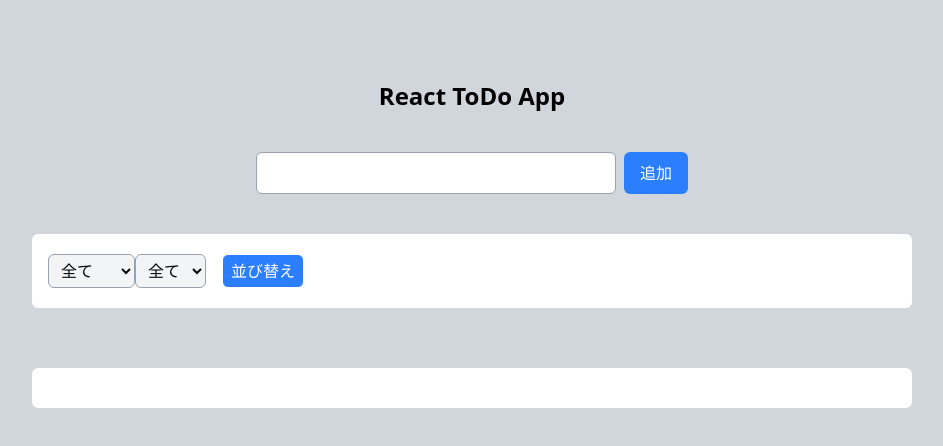
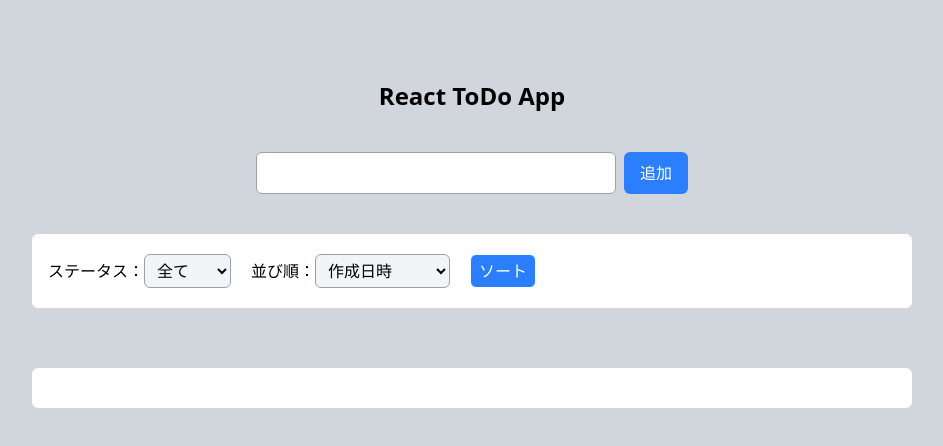
Before and after one commit to ttcaf/react-todo-app, a React (Vite) app: page / in a window 1280 px wide. Shown: the top 446 px of the page, without its empty margins (168-1111 px from the left). Built offline with nearby package versions, Linux system fonts and the light colour scheme.

Commit message:
並び替え実装

```diff
--- a/src/app/App.tsx
+++ b/src/app/App.tsx
@@ -9,15 +9,12 @@ type Todo = {
   priority: string;
 }
 
-type Filter = "all" | "completed" | "incompleted";
-
 const TODO_KEY = 'todos';
 
 function App() {
   // タスクを格納する配列
   const [todos, setTodos] = useState<Todo[]>([]);
-  const [filter, setFilter] = useState<Filter>("all");
-  const [priority, setPriority] = useState<string>("medium");
+  const [filter, setFilter] = useState<string>("all");
 
   function init() {
     const todoStorage = localStorage.getItem(TODO_KEY);
@@ -40,7 +37,6 @@ function App() {
     saveTodos(newTodos);
   }
 
-  // eだけだとany型になるのでReact.EventCallbackで型を指定
   function handleAddTask(e: React.FormEvent<HTMLFormElement>) {
     e.preventDefault();
 
@@ -49,8 +45,7 @@ function App() {
       return;
     }
 
-    // タイムスタンプをミリ秒に変換しIDにする　→　コメントDate型はmsでないとうけつけないという理由にする
-    // やってる理由を記述する
+    // コメントDate型はmsでないとうけつけないという理由にする
     const timestamp = new Date(e.timeStamp * 1000).getTime();
     console.log(timestamp);
     const newTodo: Todo = {
@@ -89,6 +84,25 @@ function App() {
         break;
       case "incompleted":
         setFilter("incompleted");
+        break;
+    }
+
+    // リロードしたら元に戻るようにuseStateのみ変更を加える
+    const order = e.target["order"].value;
+    switch(order) {
+      case "date":
+        // IDを日時に設定しているのでID参照でソート
+        const sortedTodosByDate = [...todos].sort((a, b) => a.id - b.id);
+        setTodos(sortedTodosByDate);
+        break;
+      case "priority":
+        const priorityOrder = {
+          'high': 1,
+          'medium': 2,
+          'low': 3
+        };
+        const sortedTodosByPriority = [...todos].sort((a, b) => priorityOrder[a.priority] - priorityOrder[b.priority]);
+        setTodos(sortedTodosByPriority);
         break;
     }
   }
--- a/src/app/components/TodoItem/TodoItem.tsx
+++ b/src/app/components/TodoItem/TodoItem.tsx
@@ -1,6 +1,4 @@
 import React from 'react';
-
-type Filter = "all" | "completed" | "incompleted";
 
 type Todo = {
   id: number;
@@ -13,7 +11,7 @@ type TodoItemProps = {
   todo: Todo;
   handleDelete: (id: number) => void;
   handleComplete: (id: number, completed: boolean) => void;
-  filter: Filter;
+  filter: string;
   handlePriority: (id: number, priority: string) => void;
 }
 
--- a/src/app/components/TodoList/TodoList.tsx
+++ b/src/app/components/TodoList/TodoList.tsx
@@ -1,7 +1,5 @@
 import React from 'react';
 import TodoItem from '../TodoItem/TodoItem';
-
-type Filter = "all" | "completed" | "incompleted";
 
 type Todo = {
   id: number;
@@ -14,7 +12,7 @@ type TodoListProps = {
   todos: Todo[];
   handleDelete: (id: number) => void;
   handleComplete: (id: number, completed: boolean) => void;
-  filter: Filter;
+  filter: string;
   handlePriority: (id: number, priority: string) => void;
 }
 
--- a/src/app/components/TodoSort/TodoSort.tsx
+++ b/src/app/components/TodoSort/TodoSort.tsx
@@ -8,19 +8,23 @@ function TodoSort({ onSort }: TodoSortProps) {
   return (
     <div className="bg-white py-5 px-4 rounded-md">
       <div className="flex justify-between">
-        <form onSubmit={onSort}>
+        <form onSubmit={onSort} className="flex items-center">
+          <div className="flex items-center">
+            <span>ステータス：</span>
             <select name="completed" id="completed" className="px-2 py-1 rounded-md border border-gray-400 bg-gray-100">
               <option value="all">全て</option>
               <option value="completed">完了</option>
               <option value="incompleted">未完了</option>
             </select>
-          <select name="priority" id="priority" className="px-2 py-1 rounded-md border border-gray-400 bg-gray-100">
-            <option value="all">全て</option>
-            <option value="high">高</option>
-            <option value="medium">中</option>
-            <option value="low">低</option>
+          </div>
+          <div className="flex items-center ml-5">
+            <span>並び順：</span>
+            <select name="order" id="order" className="px-2 py-1 rounded-md border border-gray-400 bg-gray-100">
+              <option value="date">作成日時</option>
+              <option value="priority">優先度高い順</option>
             </select>
-          <button type="submit" className="px-2 py-1 ml-4 rounded-md border bg-blue-500 text-white">並び替え</button>
+          </div>
+          <button type="submit" className="px-2 py-1 ml-5 rounded-md border bg-blue-500 text-white">ソート</button>
         </form>
       </div>
     </div>
```
Lines whose indentation alone changed are shown as unchanged.
